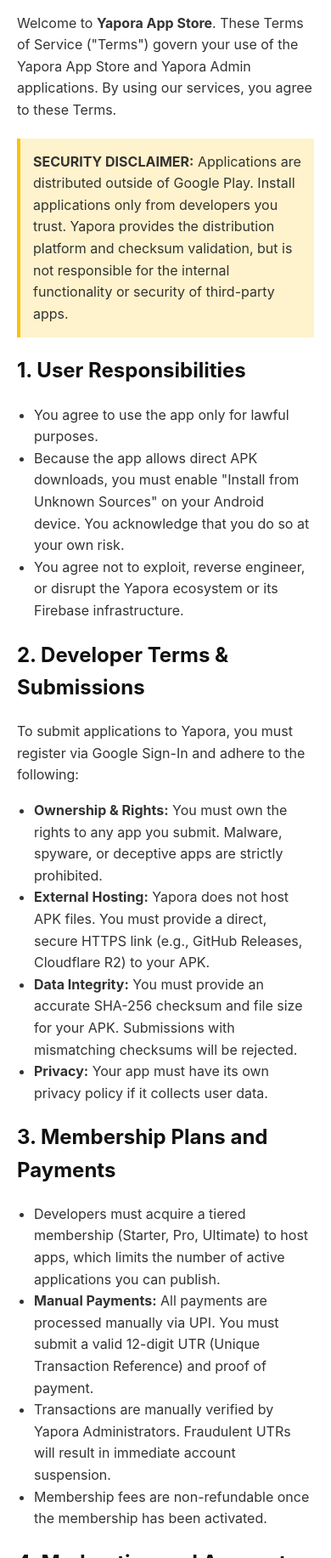
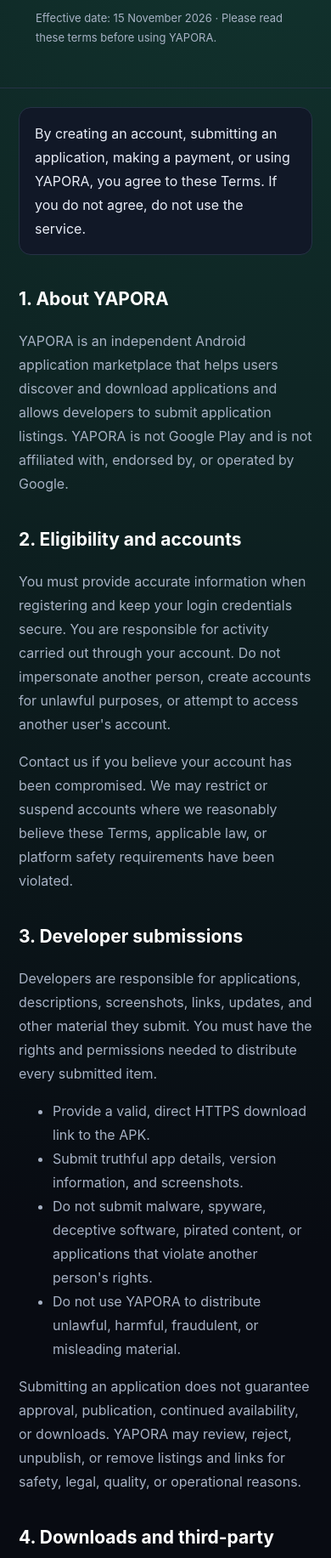
Before and after one commit to vxrunhh/my-app-legal, a plain HTML site: page terms.html in a window 390 px wide. Shown: the part 167-2000 px from the top of the page at 85% size. Drawn offline with Linux system fonts and the light colour scheme.

Commit message:
Revise Terms of Service for YAPORA App Store
Updated the Terms of Service for YAPORA with new styling and content.

```diff
--- a/terms.html
+++ b/terms.html
@@ -1,81 +1,51 @@
 <!DOCTYPE html>
 <html lang="en">
 <head>
-    <meta charset="UTF-8">
-    <meta name="viewport" content="width=device-width, initial-scale=1.0">
-    <title>Terms of Service - Yapora App Store</title>
-    <style>
-        body { font-family: -apple-system, BlinkMacSystemFont, "Segoe UI", Roboto, Helvetica, Arial, sans-serif; line-height: 1.6; color: #333; max-width: 800px; margin: 0 auto; padding: 20px; }
-        h1, h2, h3 { color: #111; }
-        h1 { border-bottom: 2px solid #eaeaea; padding-bottom: 10px; }
-        .last-updated { color: #666; font-style: italic; margin-bottom: 30px; }
-        ul { padding-left: 20px; }
-        .warning { background-color: #fff3cd; border-left: 4px solid #ffc107; padding: 15px; margin: 20px 0; }
-        .footer { margin-top: 50px; padding-top: 20px; border-top: 1px solid #eaeaea; font-size: 0.9em; color: #666; }
-    </style>
-</head>
+<meta charset="UTF-8"><meta name="viewport" content="width=device-width, initial-scale=1">
+<meta name="description" content="Terms of Service for YAPORA APP STORE.">
+<title>Terms of Service | YAPORA</title>
+<style>
+:root{color-scheme:dark;--bg:#080b12;--panel:#111827;--line:#263246;--text:#e8edf7;--muted:#a7b2c5;--accent:#65e6c2}
+*{box-sizing:border-box}body{margin:0;background:radial-gradient(circle at 80% 0,#12352f 0,transparent 32%),var(--bg);color:var(--text);font:16px/1.75 Inter,system-ui,Segoe UI,sans-serif}
+header{padding:52px 20px 35px;border-bottom:1px solid var(--line)}.wrap{max-width:900px;margin:auto;padding:0 22px}
+.brand{color:var(--accent);font-weight:900;letter-spacing:.18em;font-size:13px}.tag{color:var(--muted);margin:5px 0 0}
+h1{font-size:clamp(32px,6vw,48px);line-height:1.1;margin:18px 0 8px}h2{font-size:21px;margin:34px 0 8px;color:#fff}
+p,li{color:var(--muted)}a{color:var(--accent)}.meta{font-size:13px;color:var(--muted)}
+main{padding:25px 0 60px}.notice{background:var(--panel);border:1px solid var(--line);padding:16px 18px;border-radius:14px;margin:22px 0}
+footer{border-top:1px solid var(--line);padding:25px 0;color:var(--muted);font-size:13px}
+</style></head>
 <body>
-
-    <h1>Terms of Service</h1>
-    <p class="last-updated">Last Updated: October 26, 2023</p>
-
-    <p>Welcome to <strong>Yapora App Store</strong>. These Terms of Service ("Terms") govern your use of the Yapora App Store and Yapora Admin applications. By using our services, you agree to these Terms.</p>
-
-    <div class="warning">
-        <strong>SECURITY DISCLAIMER:</strong> Applications are distributed outside of Google Play. Install applications only from developers you trust. Yapora provides the distribution platform and checksum validation, but is not responsible for the internal functionality or security of third-party apps.
-    </div>
-
-    <h2>1. User Responsibilities</h2>
-    <ul>
-        <li>You agree to use the app only for lawful purposes.</li>
-        <li>Because the app allows direct APK downloads, you must enable "Install from Unknown Sources" on your Android device. You acknowledge that you do so at your own risk.</li>
-        <li>You agree not to exploit, reverse engineer, or disrupt the Yapora ecosystem or its Firebase infrastructure.</li>
-    </ul>
-
-    <h2>2. Developer Terms & Submissions</h2>
-    <p>To submit applications to Yapora, you must register via Google Sign-In and adhere to the following:</p>
-    <ul>
-        <li><strong>Ownership & Rights:</strong> You must own the rights to any app you submit. Malware, spyware, or deceptive apps are strictly prohibited.</li>
-        <li><strong>External Hosting:</strong> Yapora does not host APK files. You must provide a direct, secure HTTPS link (e.g., GitHub Releases, Cloudflare R2) to your APK.</li>
-        <li><strong>Data Integrity:</strong> You must provide an accurate SHA-256 checksum and file size for your APK. Submissions with mismatching checksums will be rejected.</li>
-        <li><strong>Privacy:</strong> Your app must have its own privacy policy if it collects user data.</li>
-    </ul>
-
-    <h2>3. Membership Plans and Payments</h2>
-    <ul>
-        <li>Developers must acquire a tiered membership (Starter, Pro, Ultimate) to host apps, which limits the number of active applications you can publish.</li>
-        <li><strong>Manual Payments:</strong> All payments are processed manually via UPI. You must submit a valid 12-digit UTR (Unique Transaction Reference) and proof of payment.</li>
-        <li>Transactions are manually verified by Yapora Administrators. Fraudulent UTRs will result in immediate account suspension.</li>
-        <li>Membership fees are non-refundable once the membership has been activated.</li>
-    </ul>
-
-    <h2>4. Moderation and Account Suspension</h2>
-    <p>Yapora Administrators reserve the right to approve, reject, or suspend any application or developer account at any time. We may reject or suspend apps for the following reasons:</p>
-    <ul>
-        <li>Violation of intellectual property rights.</li>
-        <li>Distribution of malicious software or adware.</li>
-        <li>Use of broken or invalid download links.</li>
-        <li>Submission of false or misleading information.</li>
-    </ul>
-    <p>If your app is suspended or your account is restricted, you will be notified with a mandatory reason via the Developer Portal.</p>
-
-    <h2>5. Limitation of Liability</h2>
-    <p>Yapora App Store operates on a free-tier infrastructure (Firebase Spark) and is provided "AS IS" without warranty of any kind. We are not liable for:</p>
-    <ul>
-        <li>Any damage caused to your device by downloading third-party applications.</li>
-        <li>Temporary downtime, data loss, or service interruptions due to Firebase limits or maintenance.</li>
-        <li>Any financial loss resulting from the suspension or rejection of a developer account.</li>
-    </ul>
-
-    <h2>6. Changes to Terms</h2>
-    <p>We reserve the right to modify these Terms at any time. Continued use of the app after changes constitutes acceptance of the new Terms.</p>
-
-    <h2>7. Contact</h2>
-    <p>For support or legal inquiries, please contact: <strong>[Your Support Email]</strong></p>
-
-    <div class="footer">
-        &copy; 2023 Yapora App Store. All rights reserved.
-    </div>
-
-</body>
-</html>
+<header><div class="wrap"><div class="brand">YAPORA APP STORE</div><h1>Terms of Service</h1><p class="tag">Discover. Download. Explore.</p><p class="meta">Effective date: 15 November 2026 · Please read these terms before using YAPORA.</p></div></header>
+<main class="wrap">
+<div class="notice">By creating an account, submitting an application, making a payment, or using YAPORA, you agree to these Terms. If you do not agree, do not use the service.</div>
+<h2>1. About YAPORA</h2>
+<p>YAPORA is an independent Android application marketplace that helps users discover and download applications and allows developers to submit application listings. YAPORA is not Google Play and is not affiliated with, endorsed by, or operated by Google.</p>
+<h2>2. Eligibility and accounts</h2>
+<p>You must provide accurate information when registering and keep your login credentials secure. You are responsible for activity carried out through your account. Do not impersonate another person, create accounts for unlawful purposes, or attempt to access another user's account.</p>
+<p>Contact us if you believe your account has been compromised. We may restrict or suspend accounts where we reasonably believe these Terms, applicable law, or platform safety requirements have been violated.</p>
+<h2>3. Developer submissions</h2>
+<p>Developers are responsible for applications, descriptions, screenshots, links, updates, and other material they submit. You must have the rights and permissions needed to distribute every submitted item.</p>
+<ul><li>Provide a valid, direct HTTPS download link to the APK.</li><li>Submit truthful app details, version information, and screenshots.</li><li>Do not submit malware, spyware, deceptive software, pirated content, or applications that violate another person's rights.</li><li>Do not use YAPORA to distribute unlawful, harmful, fraudulent, or misleading material.</li></ul>
+<p>Submitting an application does not guarantee approval, publication, continued availability, or downloads. YAPORA may review, reject, unpublish, or remove listings and links for safety, legal, quality, or operational reasons.</p>
+<h2>4. Downloads and third-party applications</h2>
+<p>Applications are supplied by their respective developers or external hosting providers. Unless a listing expressly says otherwise, YAPORA does not create, own, or independently guarantee third-party applications. Review an app's permissions, developer information, and source before installing it. You choose whether to download and install an application and do so at your own risk.</p>
+<p>YAPORA does not guarantee that an APK is compatible with your device, free of defects, continuously available, or suitable for a particular purpose. Keep Android and device security protections enabled.</p>
+<h2>5. Payments, memberships and refunds</h2>
+<p>Where paid features or memberships are offered, the price, duration, and included benefits will be shown before payment. Payments may be processed by Razorpay or another payment provider displayed at checkout. Payment-provider terms and privacy practices also apply.</p>
+<p>Membership activation may depend on confirmation of a successful payment. Do not treat a payment screenshot or an initiated transaction as proof of payment. If money is debited but the membership is not activated, contact <a href="mailto:support@yapora.app">support@yapora.app</a> with your registered email and payment reference.</p>
+<p>Refund eligibility is governed by the offer shown at purchase and applicable Indian law. Nothing in these Terms removes any non-waivable consumer rights. Do not promise or assume a refund unless it is confirmed by YAPORA or required by law.</p>
+<h2>6. Acceptable use</h2>
+<p>You must not reverse engineer or disrupt the service except where applicable law permits; bypass access controls; interfere with servers or databases; upload malicious files; scrape or misuse user information; manipulate payments, downloads, ratings, or listings; or use YAPORA for unlawful activity.</p>
+<h2>7. Intellectual property and reports</h2>
+<p>YAPORA's name, branding, interface, and original service materials are protected by applicable intellectual-property laws. Developers retain rights in content they own, while granting YAPORA permission to host, display, reproduce, and distribute submitted listing materials as needed to operate and promote the marketplace.</p>
+<p>If you believe content on YAPORA infringes your rights or is unlawful, email <a href="mailto:support@yapora.app">support@yapora.app</a> with the relevant listing, details of the issue, and your contact information.</p>
+<h2>8. Availability and changes</h2>
+<p>We may change, suspend, or discontinue features, listings, or parts of the service. We may update these Terms from time to time. The revised version will be posted on this page with an updated effective date. Continued use after changes take effect means you accept the revised Terms, to the extent permitted by law.</p>
+<h2>9. Disclaimers and liability</h2>
+<p>YAPORA is provided on an “as available” basis. To the extent permitted by law, we disclaim implied warranties and are not responsible for losses caused by third-party applications, developer-provided links, hosting providers, device incompatibility, or events outside our reasonable control. Nothing in these Terms excludes liability that cannot legally be excluded, including liability for fraud or other non-excludable obligations.</p>
+<h2>10. Governing law</h2>
+<p>These Terms are subject to the laws of India. Courts with appropriate jurisdiction in India will have jurisdiction, subject to mandatory consumer-protection laws.</p>
+<h2>11. Contact</h2>
+<p>Questions, complaints, or legal notices: <a href="mailto:support@yapora.app">support@yapora.app</a>.</p>
+</main><footer><div class="wrap">© 2026 YAPORA APP STORE. All rights reserved.</div></footer>
+</body></html>
```
